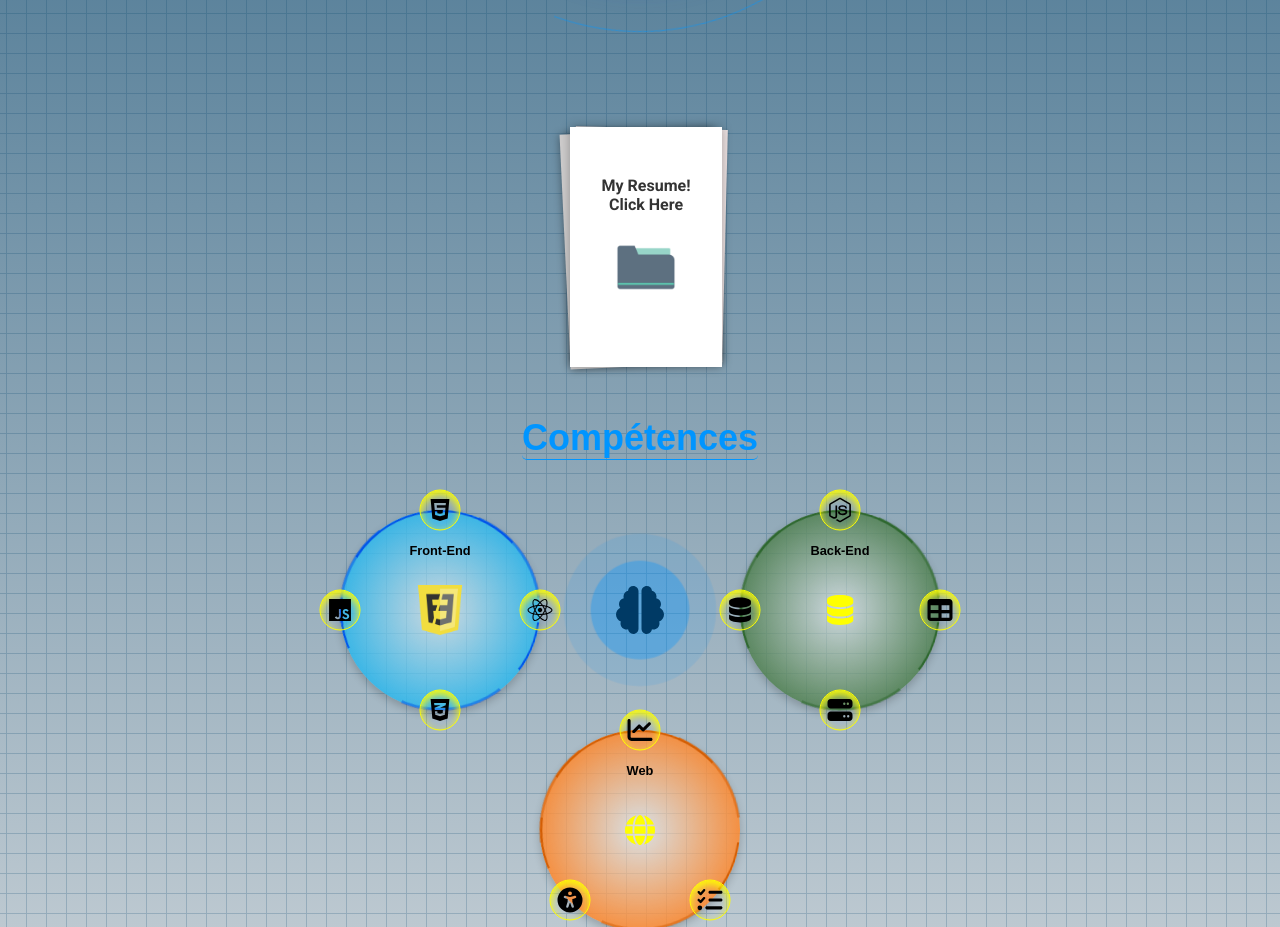
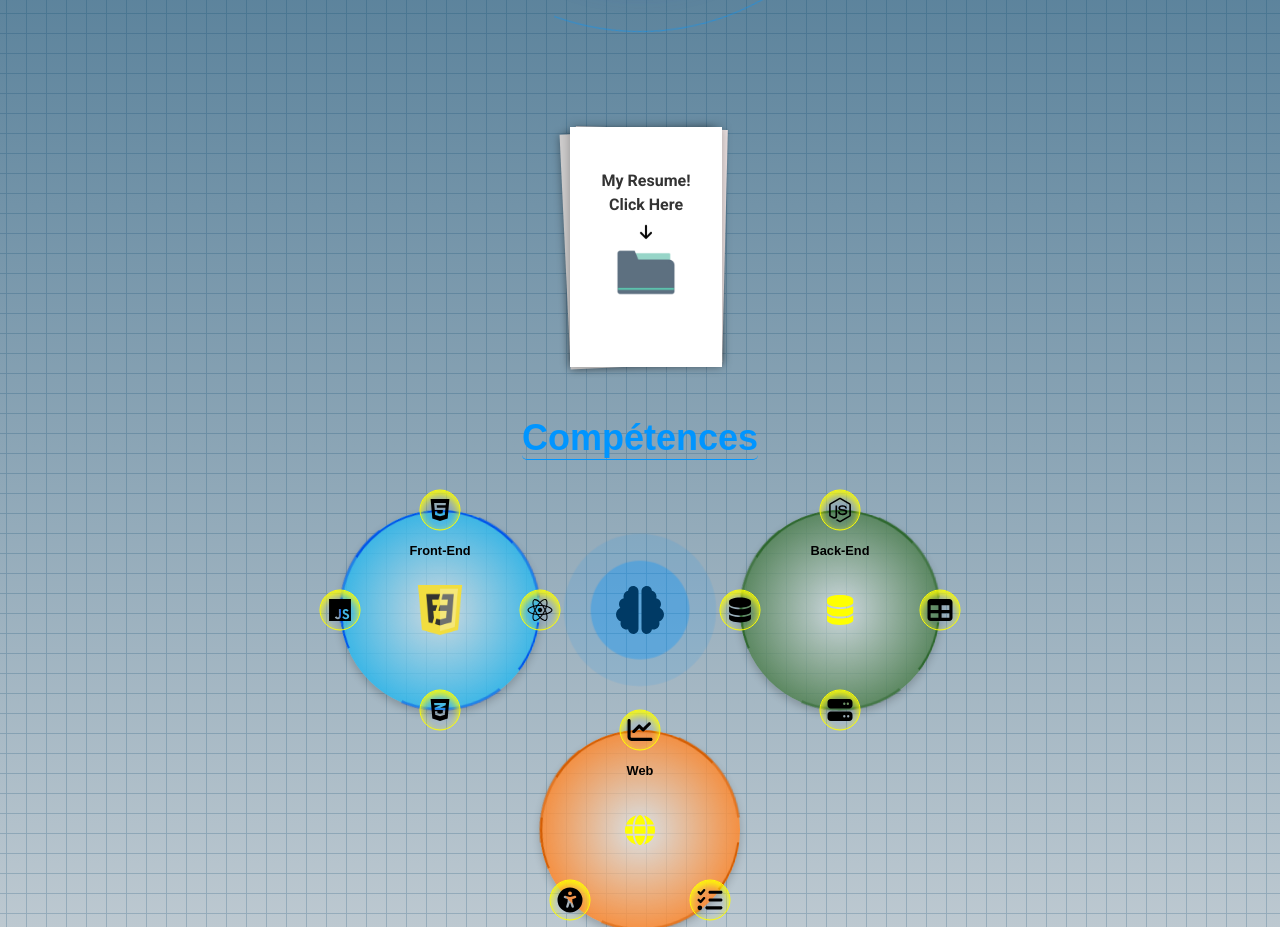
Before and after one commit to MaximeH2024/PortfolioOC-, a React (Vite) app: page / in a window 1280 px wide. Shown: the part 900-1827 px from the top of the page. Built offline with nearby package versions, Linux system fonts and the light colour scheme; no server answers; the database is empty; a web font is replaced by a local one.

Commit message:
petit rajout de fleche dans le resumedisplay

```diff
--- a/src/components/ResumeDisplay/ResumeDisplay.jsx
+++ b/src/components/ResumeDisplay/ResumeDisplay.jsx
@@ -1,6 +1,8 @@
 import { useEffect, useRef, useState } from 'react';
 import Modal from 'react-modal';
 import './resume-display.scss';
+import { FontAwesomeIcon } from '@fortawesome/react-fontawesome';
+import { faArrowDown } from '@fortawesome/free-solid-svg-icons';
 
 Modal.setAppElement('#root'); // Pour l'accessibilité
 
@@ -45,10 +47,11 @@ export default function ResumeDisplay() {
                 <div className="letter">
                     <p>My Resume!</p>
                     <p>Click Here</p>
+                    <FontAwesomeIcon icon={faArrowDown} className='arrow-icon'/>
                     <img
                         src="/src/assets/folder.png"
                         alt="Resume"
-                        onClick={openModal} // Ouvrir la modale au clic
+                        onClick={openModal}
                     />
                 </div>
             )}
--- a/src/components/ResumeDisplay/resume-display.scss
+++ b/src/components/ResumeDisplay/resume-display.scss
@@ -45,6 +45,7 @@
         max-width: 550px;
         padding: 20px;
         position: relative;
+        gap: 5px;
         width: 80%;
         min-height: 200px; /* Augmentez la hauteur pour faire de la place pour l'image */
     }
@@ -124,3 +125,22 @@
     cursor: pointer;
     border-radius: 4px;
 }
+
+.arrow-icon {
+    position: absolute;
+    top:40%;
+    color: black;
+    animation: arrowGoingUpAndDown 1.5s ease-in-out infinite;
+}
+
+@keyframes arrowGoingUpAndDown {
+    0% {
+        transform: translateY(0%) scale(1); /* Position initiale */
+    }
+    50% {
+        transform: translateY(10px) scale(1.1); /* Descend légèrement et grandit */
+    }
+    100% {
+        transform: translateY(0%) scale(1); /* Retour à la position initiale */
+    }
+}
```
